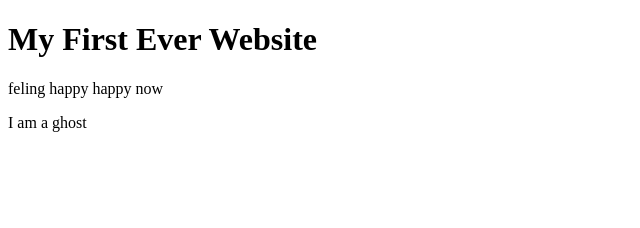
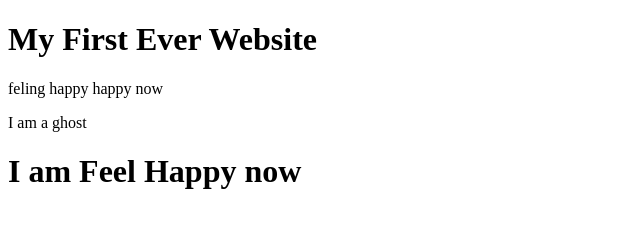
Before and after one commit to Mahin-ux/my-first-website, a plain HTML site: page index.html in a window 1280 px wide. Shown: the whole page, without its empty margins (0-640 px from the left). Drawn offline with Linux system fonts and the light colour scheme.

Commit message:
adding Happy things

```diff
--- a/index.html
+++ b/index.html
@@ -10,5 +10,6 @@
     <h1>My First Ever Website</h1>
     <p>feling happy happy now</p>
     <p>I am a ghost</p>
+    <h1> I am Feel Happy now</h1>
 </body>
 </html>
```
